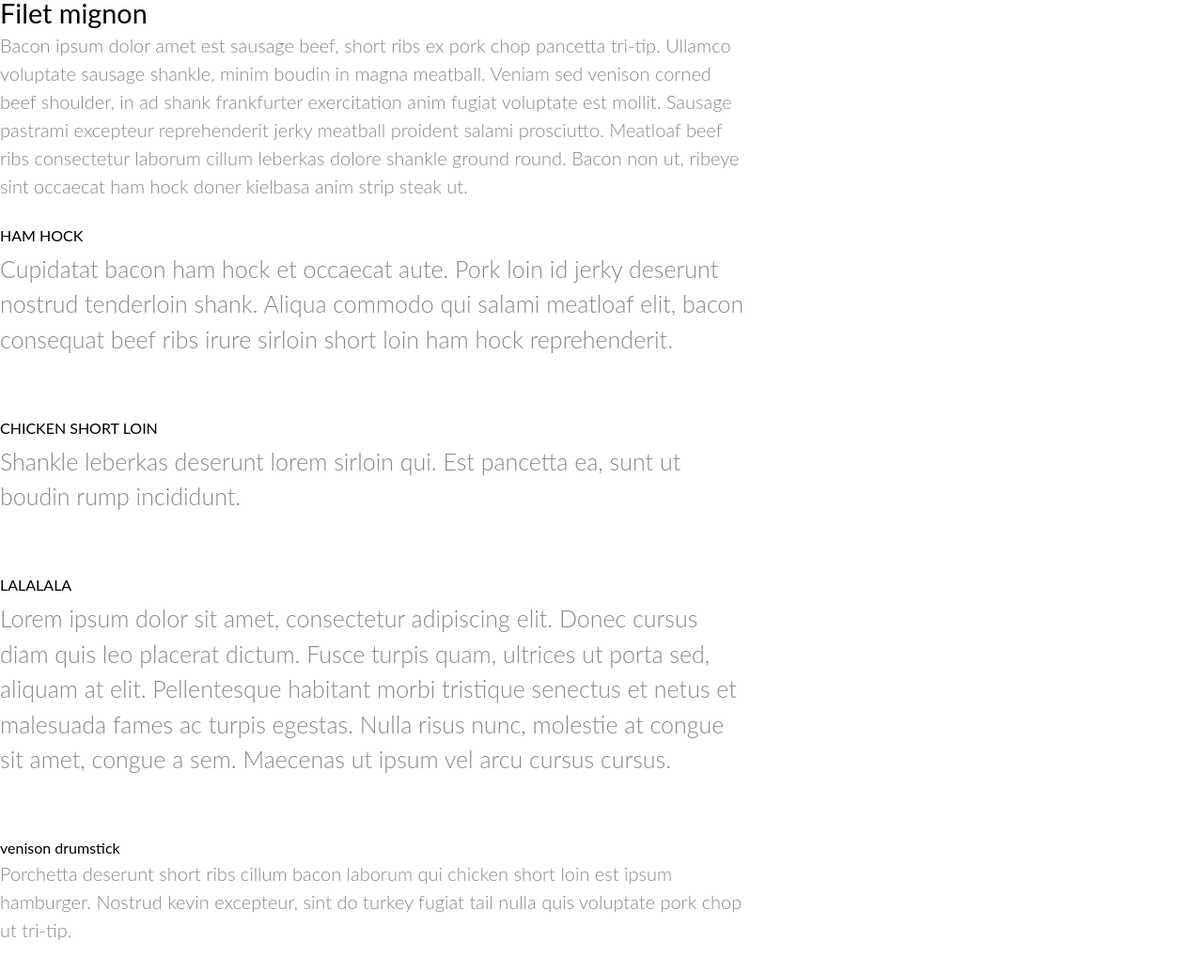
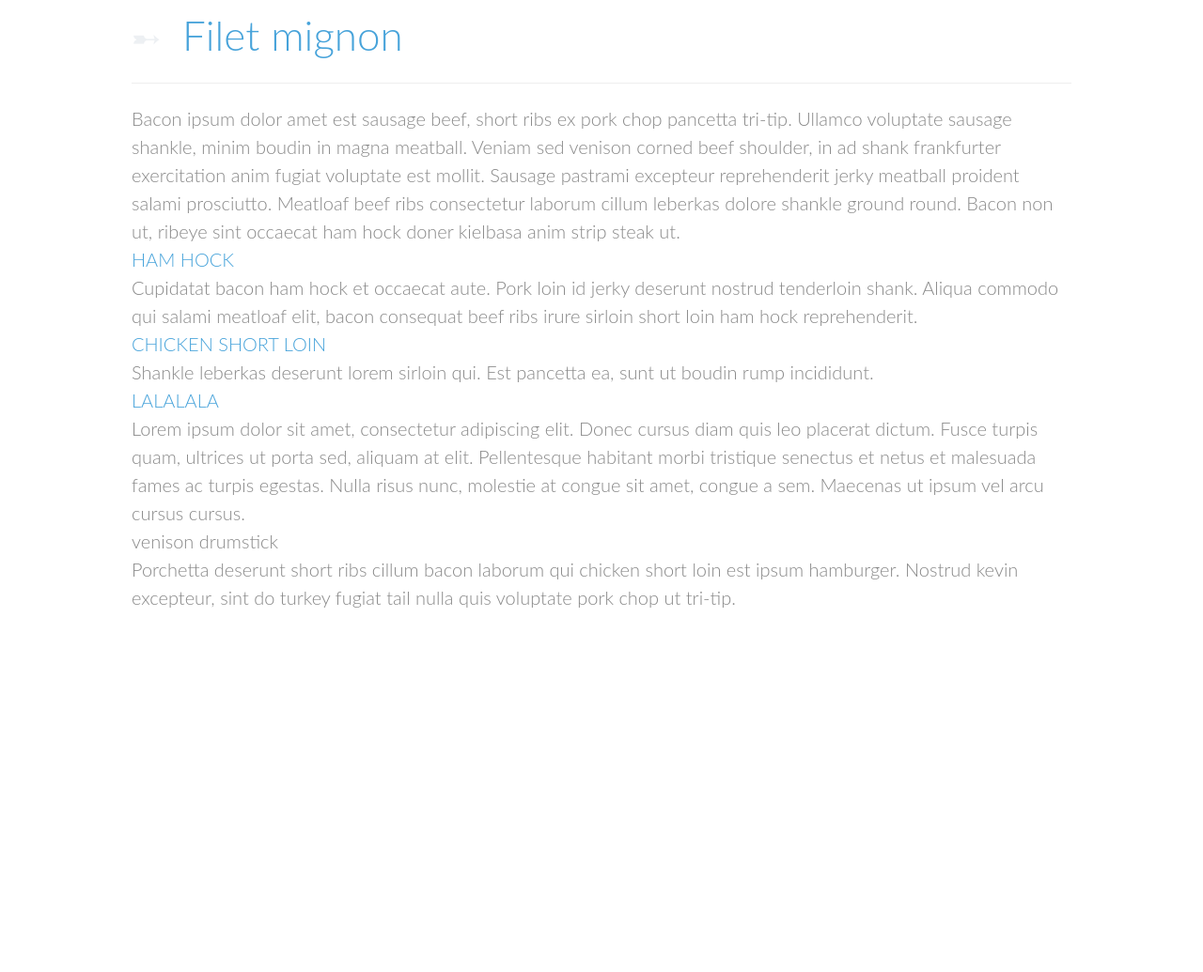
Before and after one commit to fab9/TIY-Assignments, a plain HTML site: page 20--Nested-Accordion/index.html in a window 1280 px wide. Shown: the whole page at 94% size. After the commit the page ends 800 px from the top, so only its background shows below. Drawn offline with Linux system fonts and the light colour scheme; files whose address does not match are found by name.

Commit message:
Nested accordion: unicode icon changes on hover

```diff
--- a/20--Nested-Accordion/main.css
+++ b/20--Nested-Accordion/main.css
@@ -51,44 +51,57 @@ table {
  */
 body {
   font-family: 'Lato', Calibri, Arial, sans-serif;
-  font-style: 16px;
-}
-.wrap {
-  width: 90%;
-  max-width: 50em;
-  margin-left: 0 auto;
+  color: #888;
+  font-size: 1.25em;
+  font-weight: 300;
+  line-height: 1.5;
+  padding: 0.2em 0 1.5em;
 }
 
+.wrap {
+  width: 80%;
+  max-width: 50em;
+  margin: 0 auto;
+}
 
-p {
-color: #888;
-font-size: 1.25em;
-font-weight: 300;
-line-height: 1.5;
-padding: 0.2em 0 1.5em;
-margin: 0;
-}
 /**
  * Top-level
  */
 .heading {
-  font-size: 1.8em;
+  font-size: 2.2em;
+  color: #47A3DA;
+  border-bottom: #eee solid 1px;
+  padding-bottom: .4em;
+  margin-bottom: .5em;
+  cursor: pointer;
+}
+/* Hack: setting separate font-sizes
+on before pseudo-element to account for
+diff widths, otherwise text visibly shifts */
+.heading:before {
+  content:'\27B8';
+  color: #EDF0F3;
+  margin-right: .6em;
+  font-size: 85.5%;
+}
+
+.heading:hover:before {
+  content:'\27B7';
+  color: #47A3DA;
+   font-size: 90%;
 }
 /**
  * Nested
  */
 .nested-heading {
   text-transform: uppercase;
+  color: #47A3DA;
 }
 
-.nested-content {
-color: #888;
-font-size: 1.25em;
-font-weight: 300;
-line-height: 1.5;
-padding: 0.2em 0 1.5em;
-margin: 0;
-}
+/*.nested-content {
+
+
+}*/
 /**
  * xxxx
  */
```
Also changed, not shown: 20--Nested-Accordion/index.html (+0 -7 lines).
